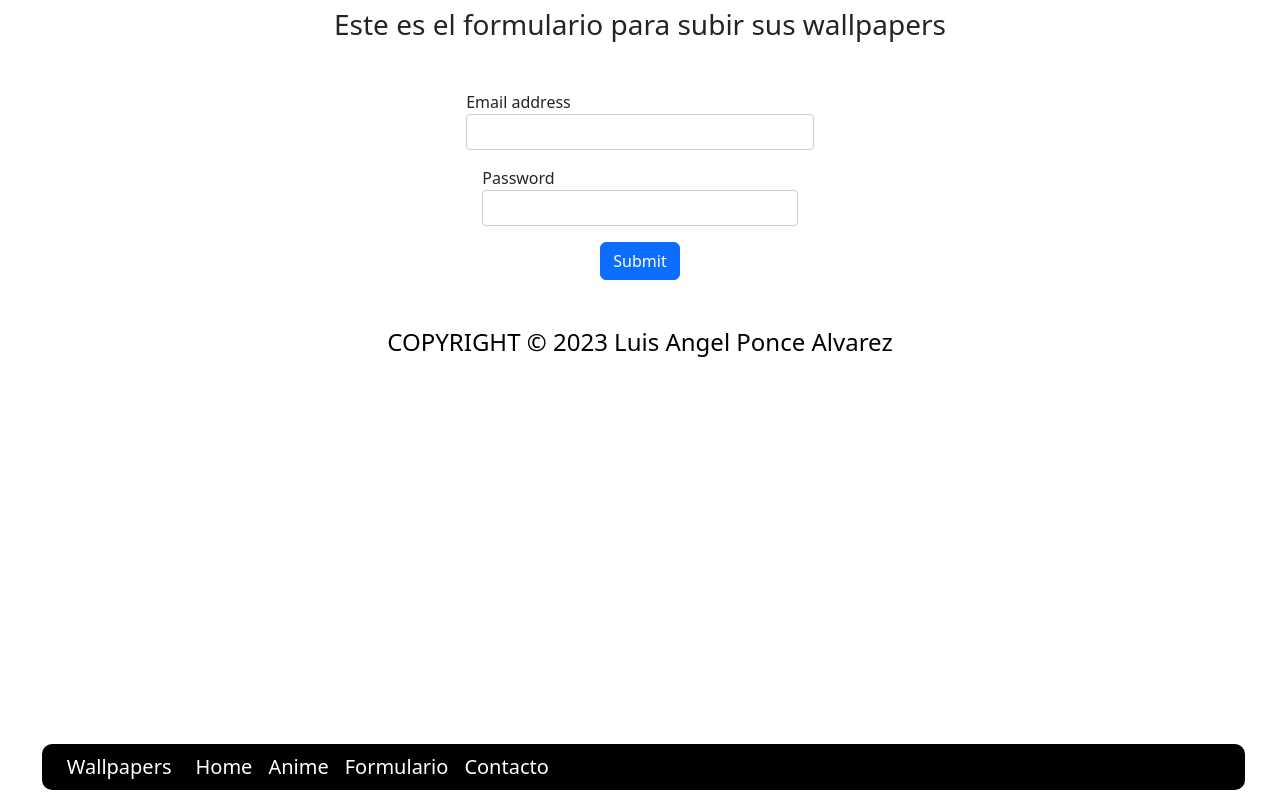
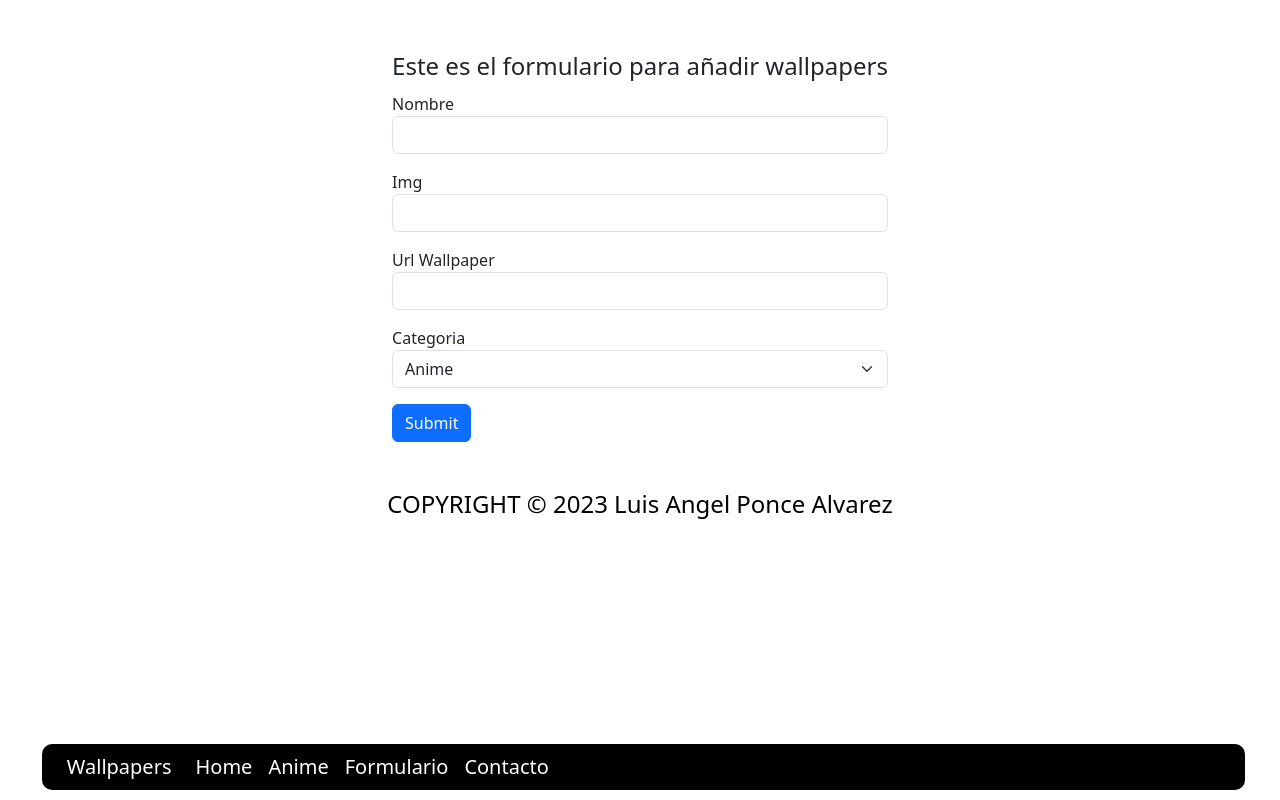
Before and after one commit to PacoMojica/SiteWallpapers, a React (Vite) app: page /Form in a window 1280 px wide. Built offline with nearby package versions, Linux system fonts and the light colour scheme.

Commit message:
añado funsionalidad de los inputs del form

```diff
--- a/src/components/Form/Form.jsx
+++ b/src/components/Form/Form.jsx
@@ -1,30 +1,67 @@
 import Heder from "../Heder";
 import Footer from "../Footer";
 import "./Form.css";
+import { useState } from "react";
 
-function Form() {
+function Form(props) {
+  const [Nombre, actualizarNombre] = useState("");
+  const [Img, actualizarImg] = useState("");
+  const [UrlWallpaper, actualizarUrlWallpaper] = useState("");
+
+  function ManejandoEnvio(evet) {
+    evet.preventDefault();
+    let datosAEnviar = {
+      Nombre,
+      Img,
+      UrlWallpaper,
+    };
+    props.datos(datosAEnviar);
+  }
+
   return (
     <>
-      <h1 className="text-center fs-3 m-2">
-        Este es el formulario para subir sus wallpapers
-      </h1>
-      <form className="form m-5">
+      <form onSubmit={ManejandoEnvio} className="form m-5">
+        <fieldset>
+          <legend>Este es el formulario para añadir wallpapers</legend>
           <div className="mb-3">
-          <label className="form-label">Email address</label>
+            <label className="form-label">Nombre</label>
             <input
-            type="email"
-            className="input"
-            id="exampleInputEmail1"
-            aria-describedby="emailHelp"
+              type="text"
+              valor={Nombre}
+              actualizarNombre={actualizarNombre}
+              className="form-control"
             />
           </div>
           <div className="mb-3">
-          <label className="form-label">Password</label>
-          <input type="password" className="input" />
+            <label className="form-label">Img</label>
+            <input
+              type="text"
+              valor={Img}
+              actualizarImg={actualizarImg}
+              className="form-control"
+            />
           </div>
-        <button type="submit" className="btn btn-primary">
+          <div className="mb-3">
+            <label className="form-label">Url Wallpaper</label>
+            <input
+              type="text"
+              valor={UrlWallpaper}
+              actualizarUrlWallpaper={actualizarUrlWallpaper}
+              className="form-control"
+            />
+          </div>
+          <div className="mb-3">
+            <label className="form-label">Categoria</label>
+            <select className="form-select">
+              <option>Anime</option>
+              <option>Animales</option>
+              <option>Espacio</option>
+            </select>
+          </div>
+          <button onSubmit={ManejandoEnvio} className="btn btn-primary">
             Submit
           </button>
+        </fieldset>
       </form>
       <Heder />
       <Footer />
```
Lines whose indentation alone changed are shown as unchanged.
